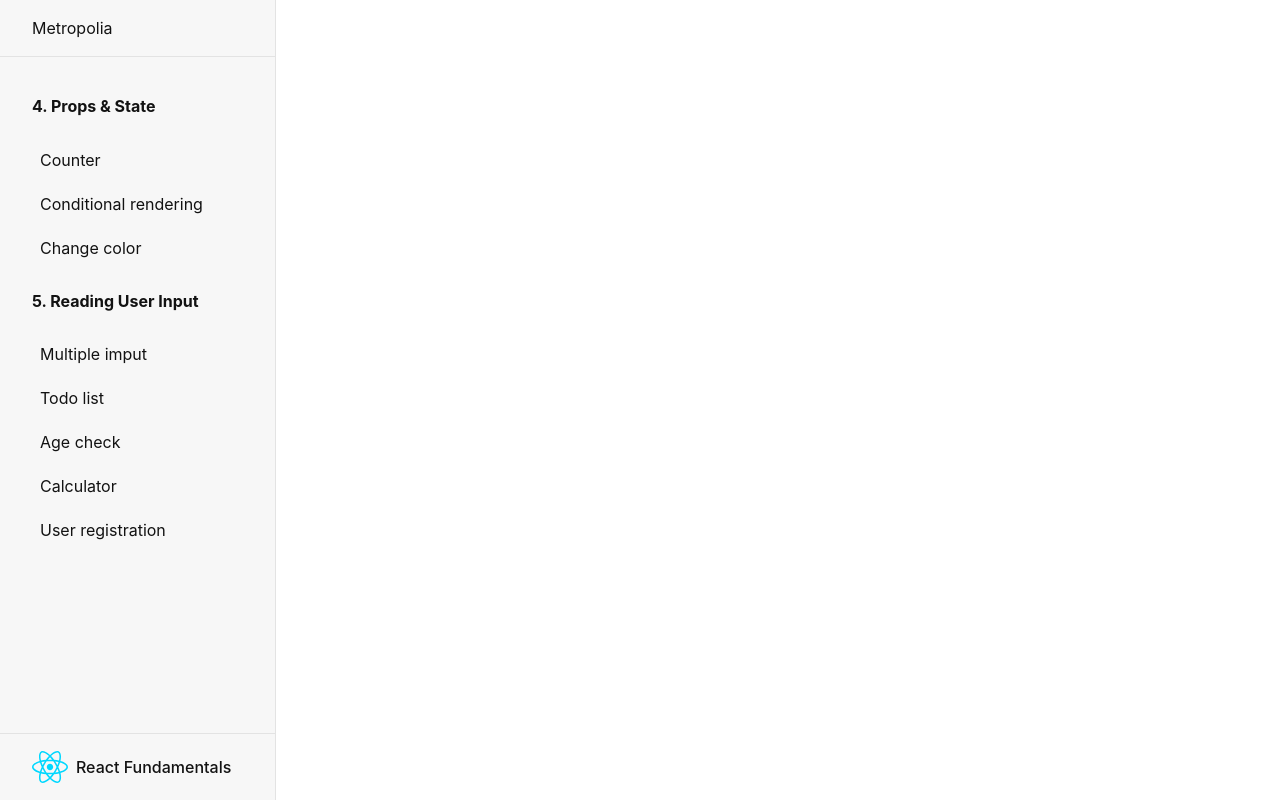
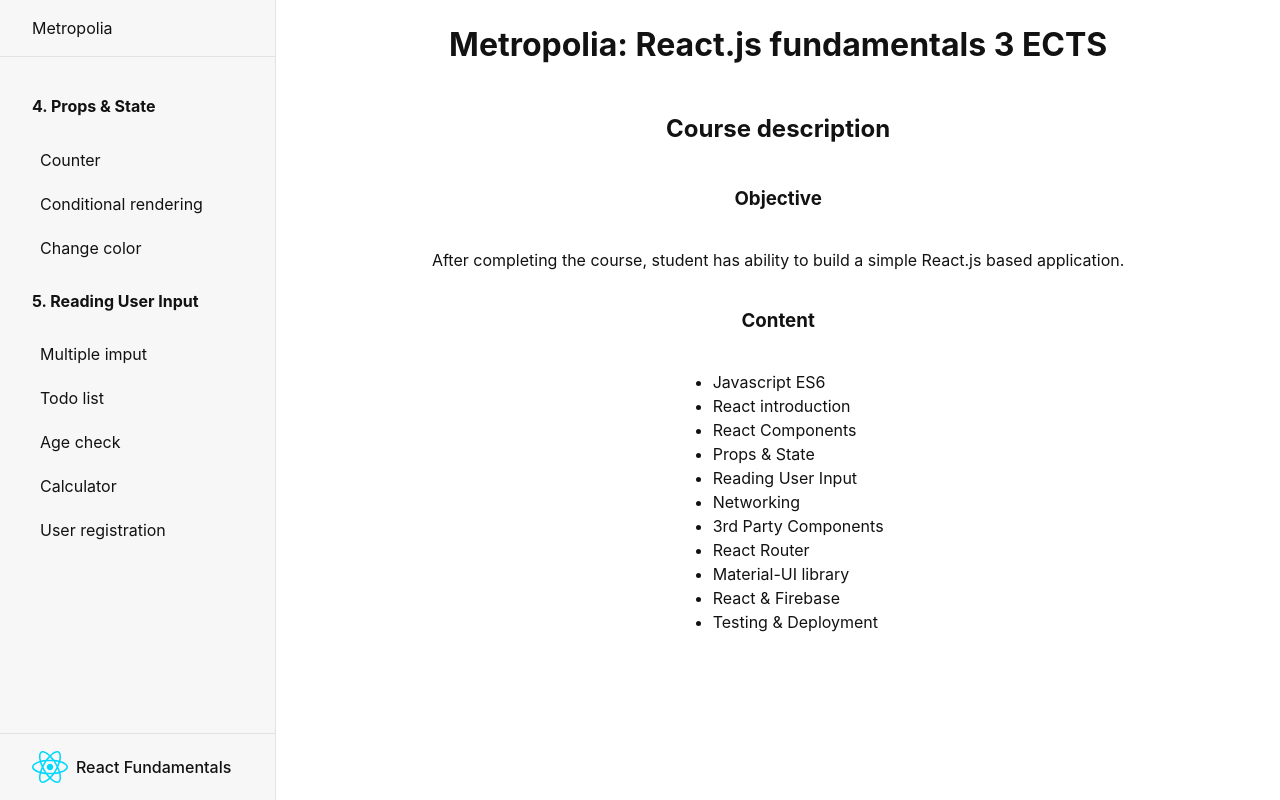
Before and after one commit to tarizer/metropolia-react, a React (Vite) app: page / in a window 1280 px wide. Built offline with nearby package versions, Linux system fonts and the light colour scheme.

Commit message:
Add Home component and update main.jsx

```diff
--- /dev/null
+++ b/src/components/Home.jsx
@@ -0,0 +1,29 @@
+function Home() {
+  return (
+    <>
+      <h1>Metropolia: React.js fundamentals 3 ECTS</h1>
+      <h2>Course description</h2>
+      <h3>Objective</h3>
+      <p>
+        After completing the course, student has ability to build a simple
+        React.js based application.
+      </p>
+      <h3>Content</h3>
+      <ul>
+        <li>Javascript ES6</li>
+        <li>React introduction</li>
+        <li>React Components</li>
+        <li>Props & State</li>
+        <li>Reading User Input</li>
+        <li>Networking</li>
+        <li>3rd Party Components</li>
+        <li>React Router</li>
+        <li>Material-UI library</li>
+        <li>React & Firebase</li>
+        <li>Testing & Deployment</li>
+      </ul>
+    </>
+  );
+}
+
+export default Home;
--- a/src/main.jsx
+++ b/src/main.jsx
@@ -15,6 +15,7 @@
 import Calculator from "./components/exercices/5/Calculator.jsx";
 import UserRegistration from "./components/exercices/5/UserRegistration.jsx";
 import ChangeColor from "./components/exercices/4/ChangeColor.jsx";
+import Home from "./components/Home.jsx";
 
 const router = createBrowserRouter([
   {
@@ -24,8 +25,8 @@
     children: [
       {
         // path: "contacts/:contactId",
-        path: "contact",
-        element: <Contact />,
+        path: "/",
+        element: <Home />,
       },
       {
         path: "course/multiple-imput",
```
